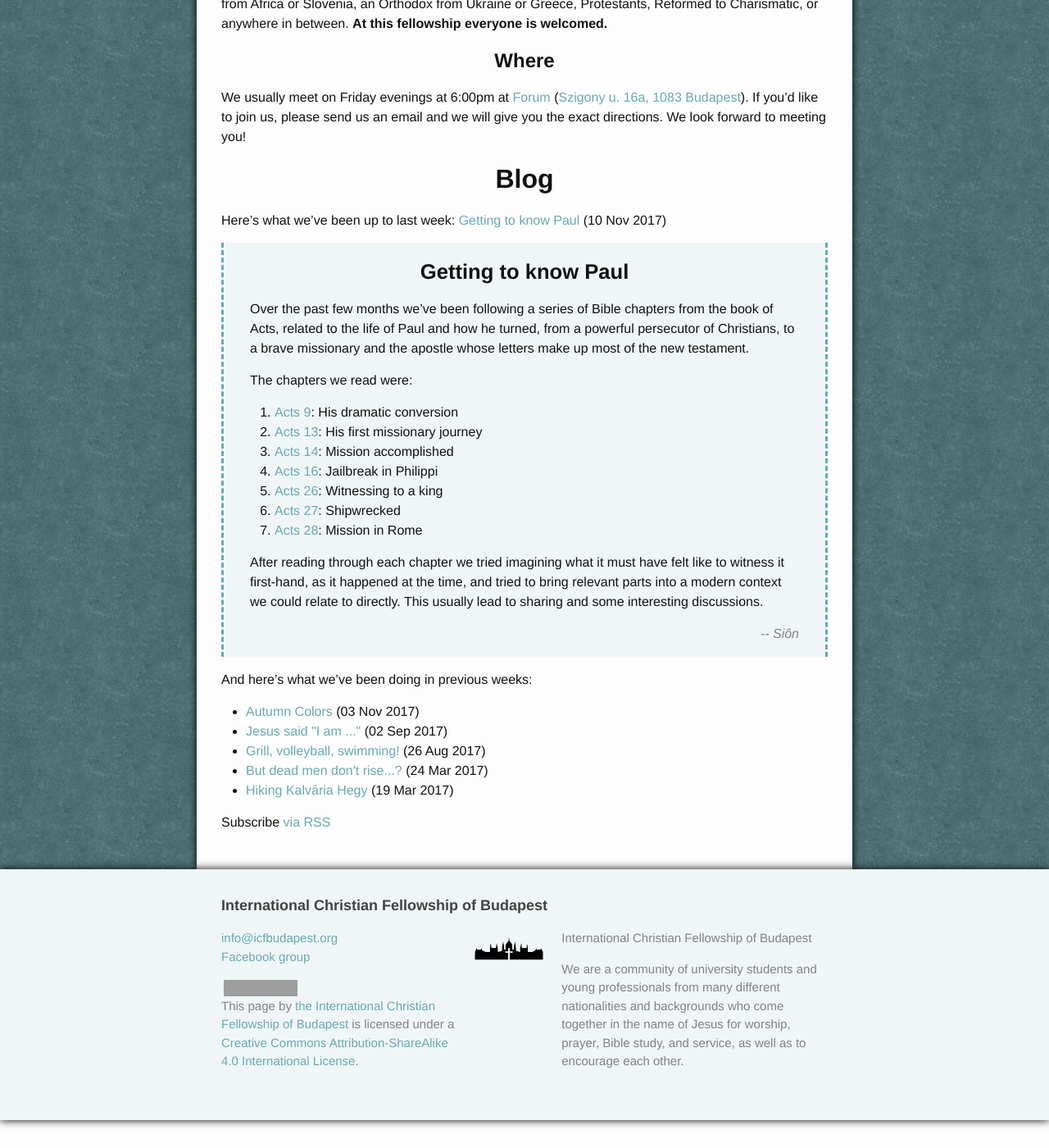
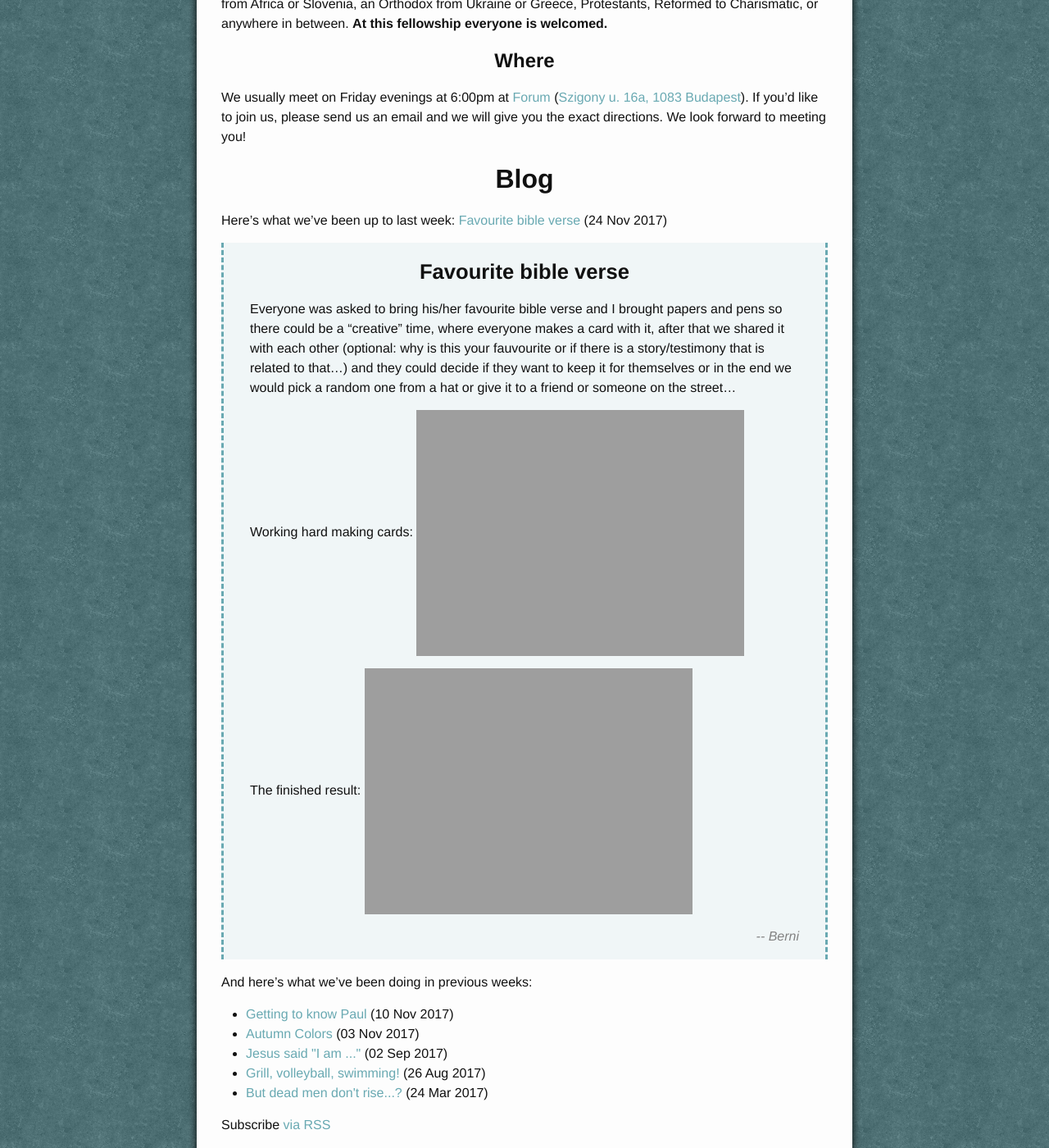
Before and after one commit to sionleroux/icfbudapest.org, a Jekyll site: the page built from index.md, in a window 1280 px wide and 1400 px high, scrolled down 824 px. Shown: the whole window at 82% size. Built offline with Jekyll 4.4.1, drawn with Linux system fonts in a browser that asks for light colours; grey boxes are pictures that could not be loaded.

Commit message:
Publish Berni's "Favourite bible verse" post

```diff
--- a/_drafts/2017-11-24-favourite-bible-verse.md
+++ b/_posts/2017-11-24-favourite-bible-verse.md
@@ -6,6 +6,8 @@ author: Berni
 
 Everyone was asked to bring his/her favourite bible verse and I brought papers and pens so there could be a "creative" time, where everyone makes a card with it, after that we shared it with each other (optional: why is this your fauvourite or if there is a story/testimony that is related to that...) and they could decide if they want to keep it for themselves or in the end we would pick a random one from a hat or give it to a friend or someone on the street...
 
+Working hard making cards:
 ![Working hard making cards]({{ site.url }}/assets/fav-verse-1.jpg)
 
+The finished result:
 ![The finished result]({{ site.url }}/assets/fav-verse-2.jpg)
```
